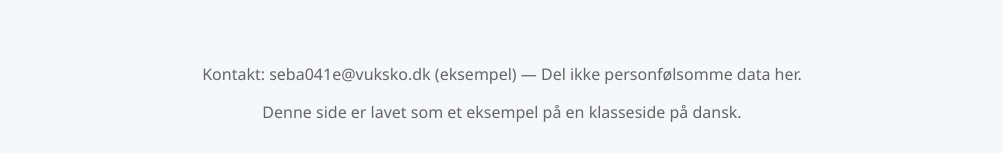
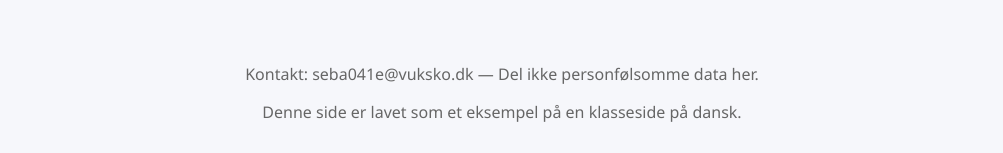
Before and after one commit to blazeCST/bc1-klasse, a plain HTML site: page index.html in a window 1280 px wide. Shown: the part 165-318 px from the top of the page, without its empty margins (138-1141 px from the left). Drawn offline with Linux system fonts and the light colour scheme.

Commit message:
Remove example email formatting in footer

```diff
--- a/index.html
+++ b/index.html
@@ -25,7 +25,7 @@
       </section>
 
       <footer id="kontakt">
-        <p>Kontakt: seba041e@vuksko.dk (eksempel) — Del ikke personfølsomme data her.</p>
+        <p>Kontakt: seba041e@vuksko.dk  — Del ikke personfølsomme data her.</p>
         <p class="mt-8">Denne side er lavet som et eksempel på en klasseside på dansk.</p>
       </footer>
 
```
